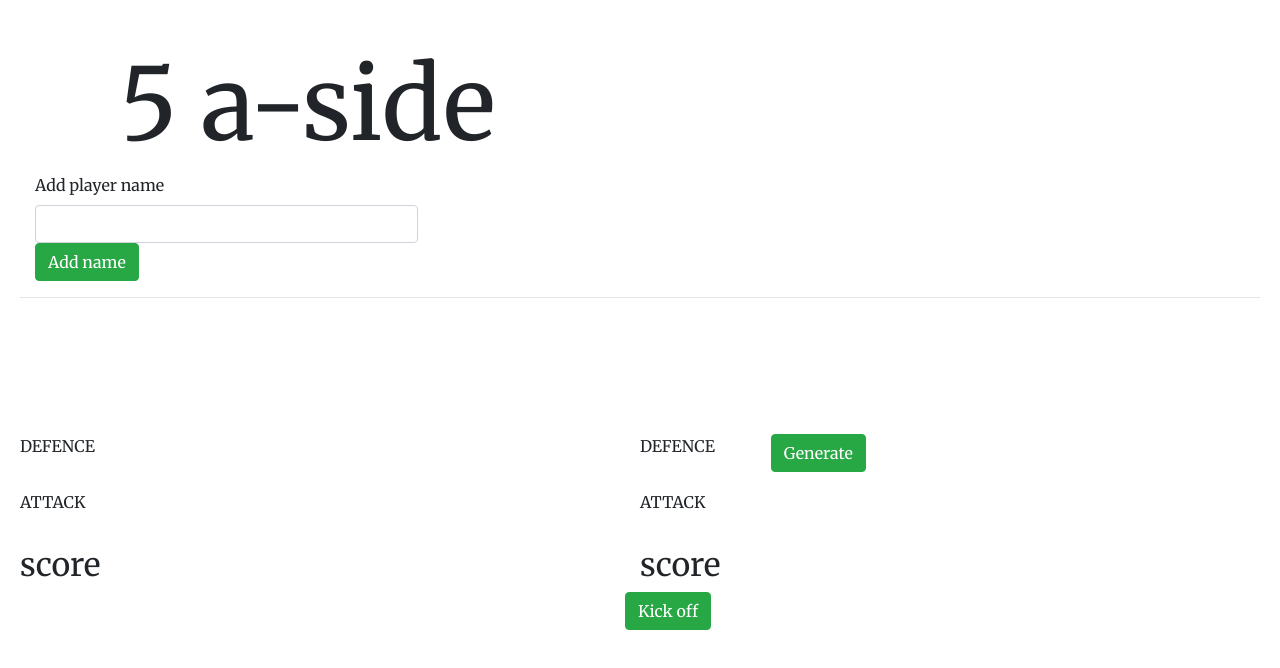
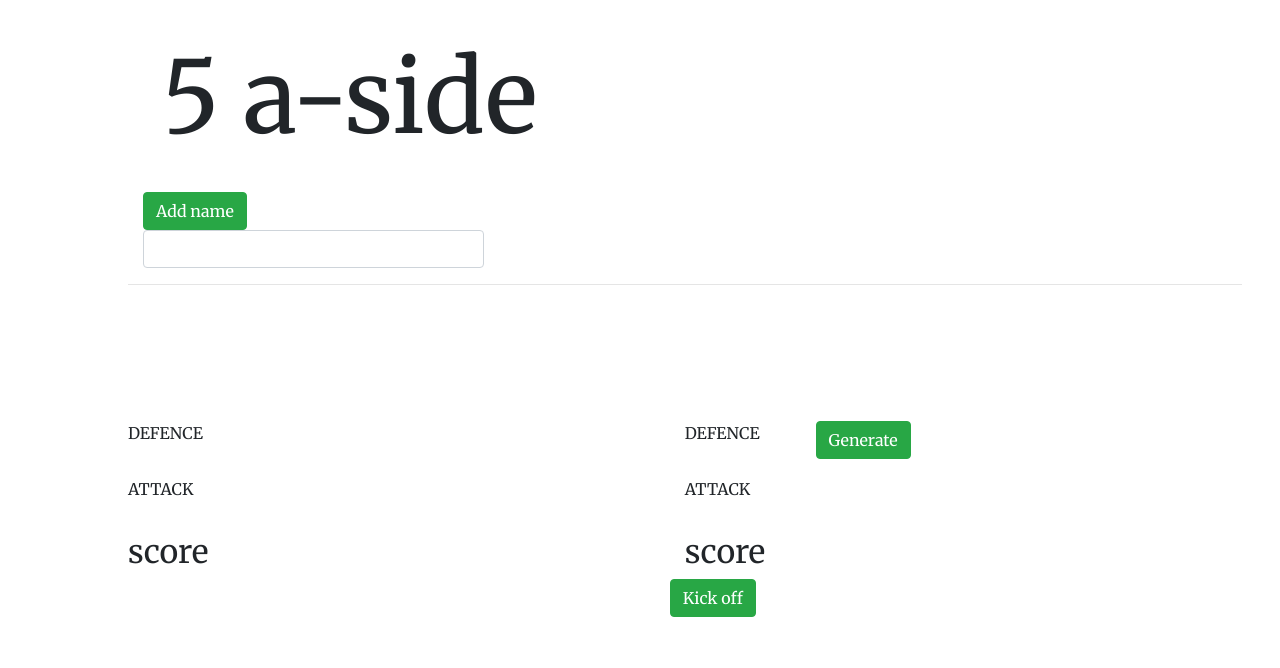
Before and after one commit to span18/5-aside, a plain HTML site: page index.html in a window 1280 px wide. Drawn offline with nearby package versions, Linux system fonts and the light colour scheme.

```diff
--- a/css/layout.scss
+++ b/css/layout.scss
@@ -1,5 +1,5 @@
 body {
-	margin: 20px 20px 20px 20px;
+	margin: 3% 3% 10% 10%;
 
 }
 
--- a/css/typo.scss
+++ b/css/typo.scss
@@ -5,6 +5,7 @@ body {
 header h2 {
 	font-family: 'Merriweather', serif;
 	font-size: 100px;
-	padding-left: 8%;
-	padding-top: 2%;
+	padding-left: 3%;
+	margin-bottom: 3%;
+
 }
--- a/index.html
+++ b/index.html
@@ -15,14 +15,14 @@
   		<h2>5 a-side</h2>
   	</header>
 
-  	<main id="main" class="col-sm-4">
-          <form>
-              <div class="form- ">
-                  <label for="text">Add player name</label>
+  	<main>
+          <form id="main" class="col-sm-4">
+              <div>
+              <button id="add" class="btn btn-success">Add name</button>
+                  <label for="text"></label>
                   <input type="text" class="form-control" id="text" required/>
               </div>
 
-              <button id="add" class="btn btn-success">Add name</button>
           </form>
     </main>
             <hr />
```
Also changed, not shown: css/main.css, 1 other file.
